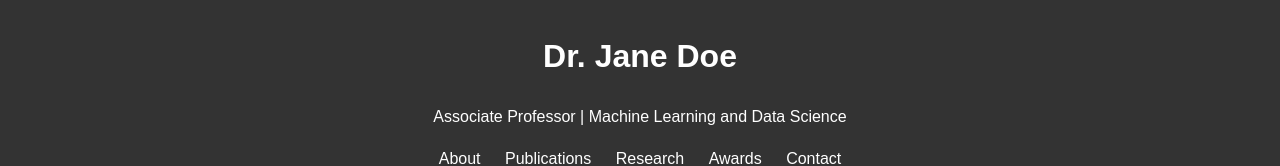
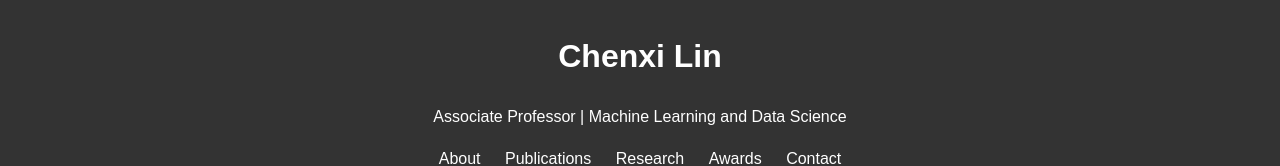
Before and after one commit to lcxxxiii/lcxxxiii.github.io, a plain HTML site: page index.html in a window 1280 px wide. Shown: the top 166 px of the page. Drawn offline with Linux system fonts and the light colour scheme.

Commit message:
Update index.html

```diff
--- a/index.html
+++ b/index.html
@@ -9,7 +9,7 @@
 <body>
   <header>
     <div class="container">
-      <h1>Dr. Jane Doe</h1>
+      <h1>Chenxi Lin</h1>
       <p>Associate Professor | Machine Learning and Data Science</p>
       <nav>
         <a href="#about">About</a>
```
